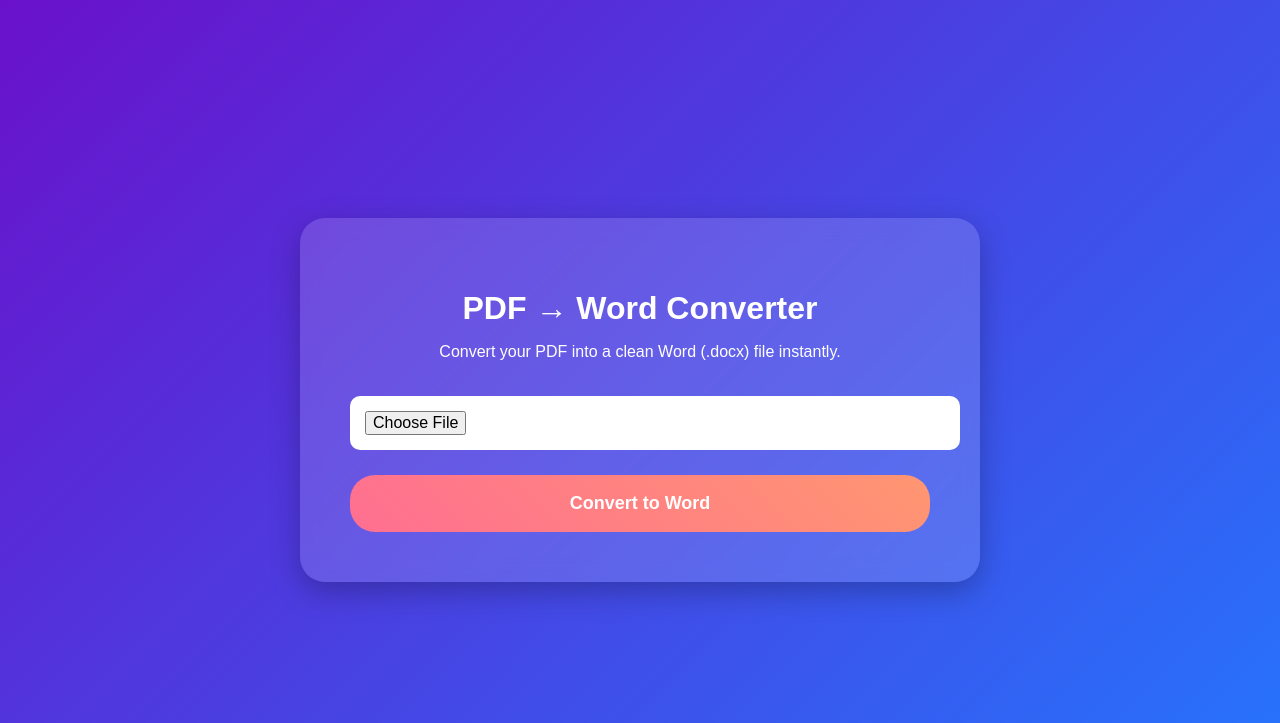
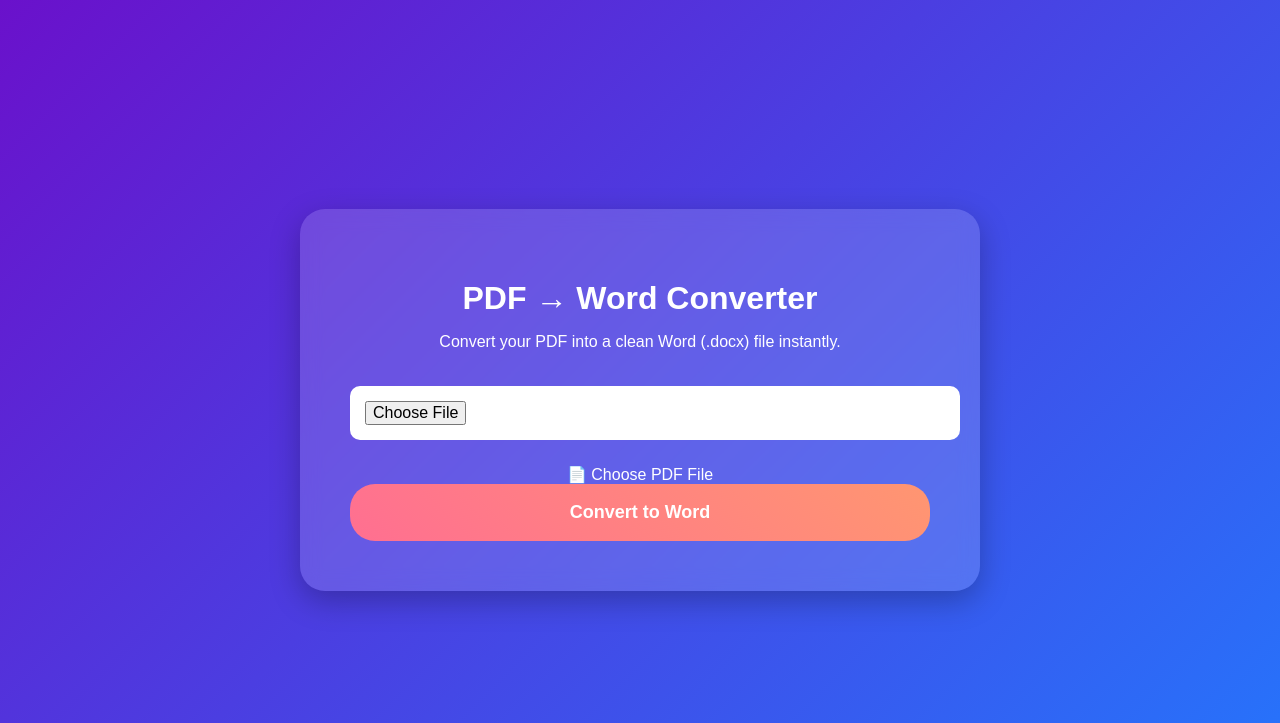
Before and after one commit to ankita05-web/pdf2word, a Flask app: page / in a window 1280 px wide. Shown: the top 723 px of the page. Run offline with Flask 3, Linux system fonts and the light colour scheme.

Commit message:
Update index.html

```diff
--- a/templates/index.html
+++ b/templates/index.html
@@ -13,7 +13,10 @@
             <h1>PDF → Word Converter</h1>
             <p>Convert your PDF into a clean Word (.docx) file instantly.</p>
 
-            <input type="file" id="pdfFile" class="file-input">
+            <label class="upload-area">
+                <input type="file" id="pdfFile" class="file-input">
+                📄 Choose PDF File
+            </label>
 
             <button class="convert-btn">Convert to Word</button>
         </div>
```
